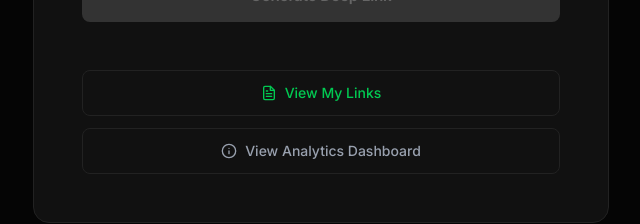
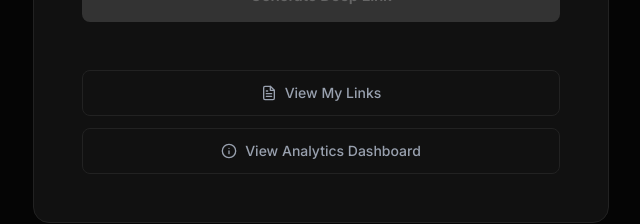
Before and after one commit to P34KPK/deeplink-app, a Next.js app: page / in a window 1280 px wide. Shown: the part 588-812 px from the top of the page, without its empty margins (319-959 px from the left). Built offline with nearby package versions, Linux system fonts and the light colour scheme.

Commit message:
Update View Links button style to dark gray minimal

```diff
--- a/src/app/page.tsx
+++ b/src/app/page.tsx
@@ -220,7 +220,7 @@ export default function Home() {
           <div className="mt-6 space-y-3">
             <Link
               href="/history"
-              className="w-full bg-[#111] hover:bg-[#222] border border-[#222] text-green-500 hover:text-green-400 py-3 rounded-lg transition-all flex items-center justify-center gap-2 text-sm font-medium"
+              className="w-full bg-[#111] hover:bg-[#222] border border-[#222] text-gray-400 hover:text-white py-3 rounded-lg transition-all flex items-center justify-center gap-2 text-sm font-medium"
             >
               <svg xmlns="http://www.w3.org/2000/svg" width="16" height="16" viewBox="0 0 24 24" fill="none" stroke="currentColor" strokeWidth="2" strokeLinecap="round" strokeLinejoin="round"><path d="M14 2H6a2 2 0 0 0-2 2v16a2 2 0 0 0 2 2h12a2 2 0 0 0 2-2V8z"></path><polyline points="14 2 14 8 20 8"></polyline><line x1="16" y1="13" x2="8" y2="13"></line><line x1="16" y1="17" x2="8" y2="17"></line><polyline points="10 9 9 9 8 9"></polyline></svg>
               View My Links
```
